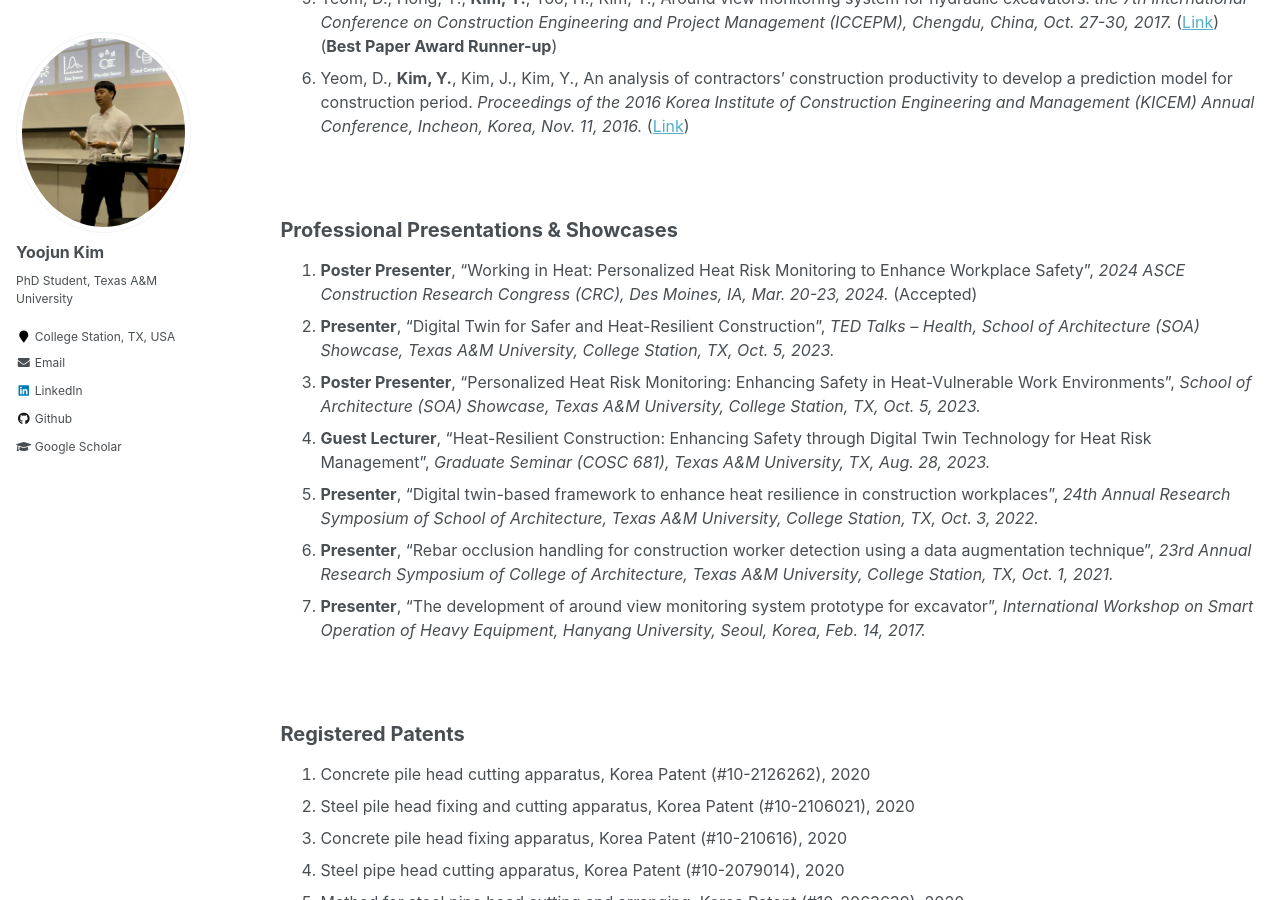
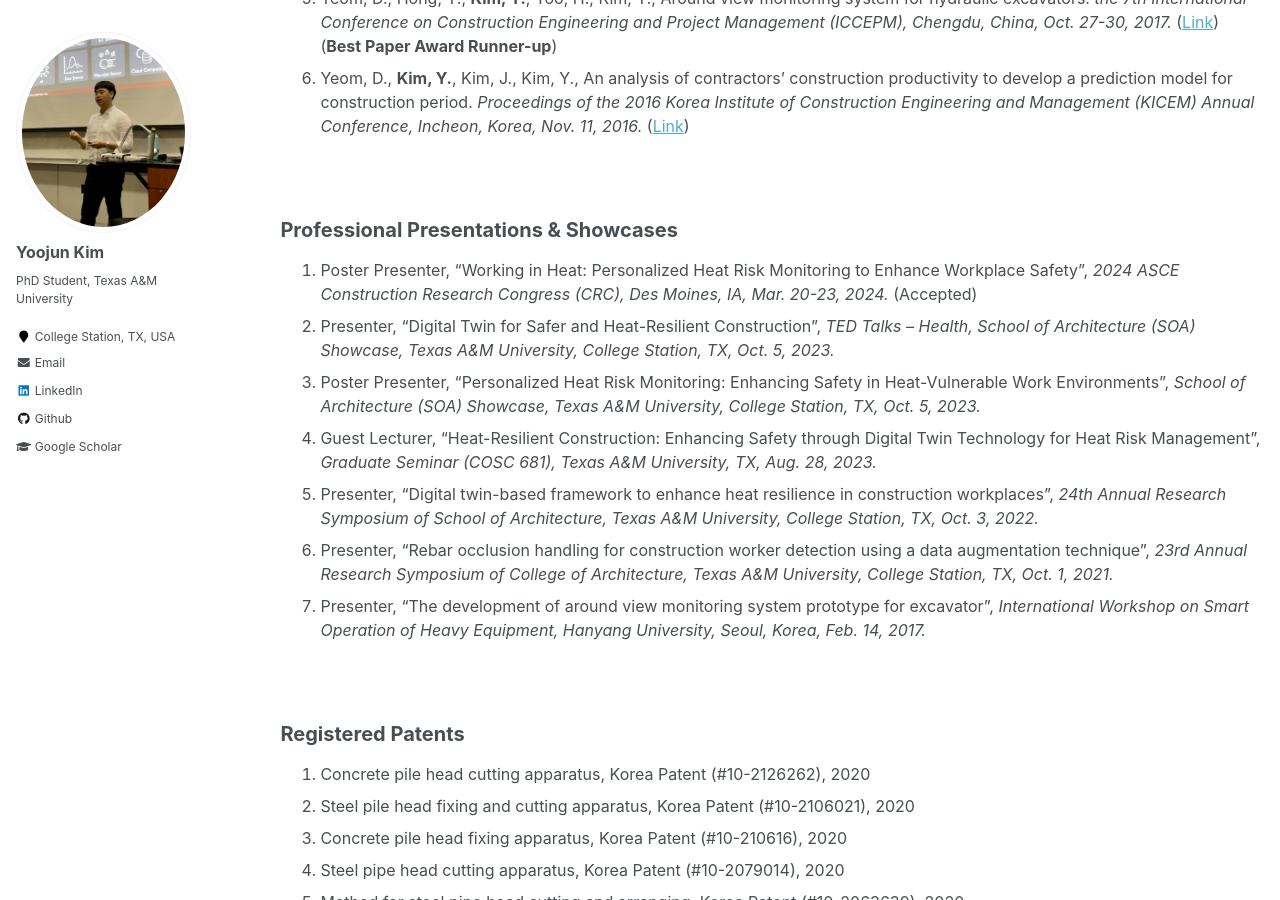
Before and after one commit to yoojunT/yoojunT.github.io, a Jekyll site: the page built from _pages/publications.md, in a window 1280 px wide and 900 px high, scrolled down 957 px. Built offline with Jekyll 4.4.1, drawn with Linux system fonts in a browser that asks for light colours.

```diff
--- a/_pages/publications.md
+++ b/_pages/publications.md
@@ -29,13 +29,13 @@ author_profile: true
 
 <h2 id="Presentation">Professional Presentations & Showcases</h2>
 
-1. **Poster Presenter**, “Working in Heat: Personalized Heat Risk Monitoring to Enhance Workplace Safety”, *2024 ASCE Construction Research Congress (CRC), Des Moines, IA, Mar. 20-23, 2024.* (Accepted)
-1. **Presenter**, “Digital Twin for Safer and Heat-Resilient Construction”, *TED Talks – Health, School of Architecture (SOA) Showcase, Texas A&M University, College Station, TX, Oct. 5, 2023.*
-1. **Poster Presenter**, “Personalized Heat Risk Monitoring: Enhancing Safety in Heat-Vulnerable Work Environments”, *School of Architecture (SOA) Showcase, Texas A&M University, College Station, TX, Oct. 5, 2023.*
-1. **Guest Lecturer**, “Heat-Resilient Construction: Enhancing Safety through Digital Twin Technology for Heat Risk Management”, *Graduate Seminar (COSC 681), Texas A&M University, TX, Aug. 28, 2023.*
-1. **Presenter**, “Digital twin-based framework to enhance heat resilience in construction workplaces”, *24th Annual Research Symposium of School of Architecture, Texas A&M University, College Station, TX, Oct. 3, 2022.*
-1. **Presenter**, “Rebar occlusion handling for construction worker detection using a data augmentation technique”, *23rd Annual Research Symposium of College of Architecture, Texas A&M University, College Station, TX, Oct. 1, 2021.*
-1. **Presenter**, “The development of around view monitoring system prototype for excavator”, *International Workshop on Smart Operation of Heavy Equipment, Hanyang University, Seoul, Korea, Feb. 14, 2017.*
+1. Poster Presenter, “Working in Heat: Personalized Heat Risk Monitoring to Enhance Workplace Safety”, *2024 ASCE Construction Research Congress (CRC), Des Moines, IA, Mar. 20-23, 2024.* (Accepted)
+1. Presenter, “Digital Twin for Safer and Heat-Resilient Construction”, *TED Talks – Health, School of Architecture (SOA) Showcase, Texas A&M University, College Station, TX, Oct. 5, 2023.*
+1. Poster Presenter, “Personalized Heat Risk Monitoring: Enhancing Safety in Heat-Vulnerable Work Environments”, *School of Architecture (SOA) Showcase, Texas A&M University, College Station, TX, Oct. 5, 2023.*
+1. Guest Lecturer, “Heat-Resilient Construction: Enhancing Safety through Digital Twin Technology for Heat Risk Management”, *Graduate Seminar (COSC 681), Texas A&M University, TX, Aug. 28, 2023.*
+1. Presenter, “Digital twin-based framework to enhance heat resilience in construction workplaces”, *24th Annual Research Symposium of School of Architecture, Texas A&M University, College Station, TX, Oct. 3, 2022.*
+1. Presenter, “Rebar occlusion handling for construction worker detection using a data augmentation technique”, *23rd Annual Research Symposium of College of Architecture, Texas A&M University, College Station, TX, Oct. 1, 2021.*
+1. Presenter, “The development of around view monitoring system prototype for excavator”, *International Workshop on Smart Operation of Heavy Equipment, Hanyang University, Seoul, Korea, Feb. 14, 2017.*
 
 <br />
 
```
